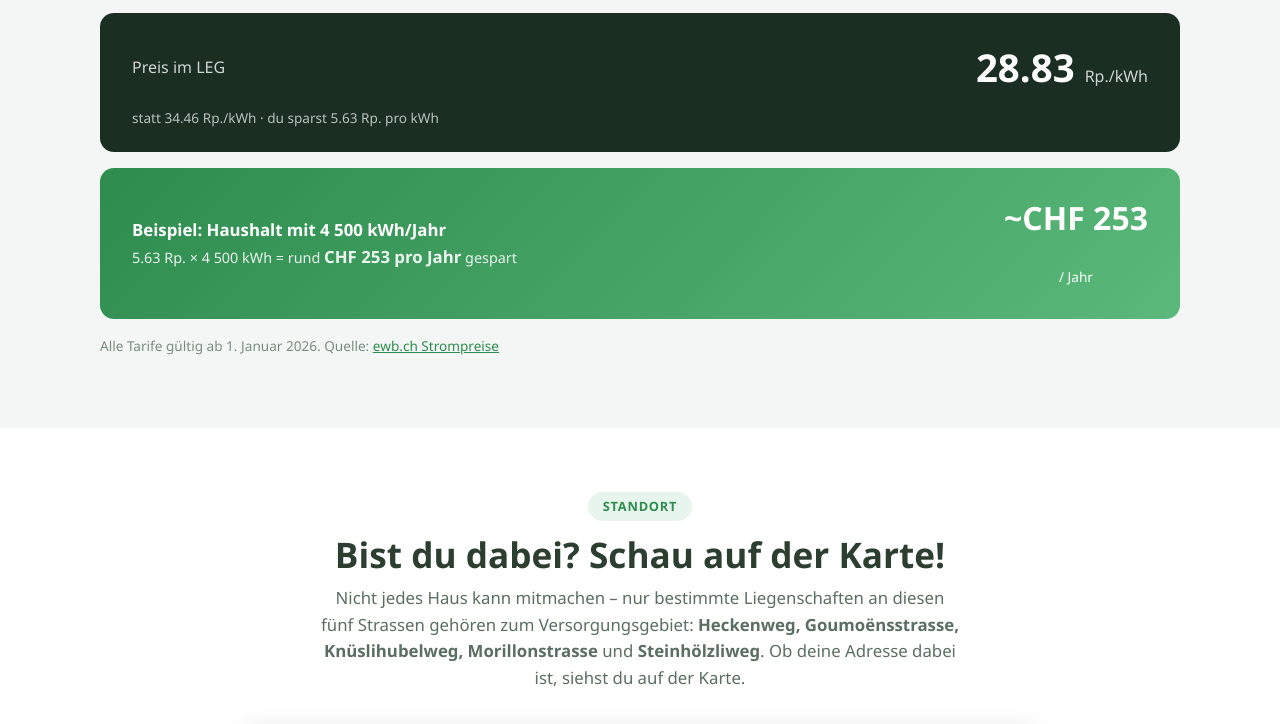
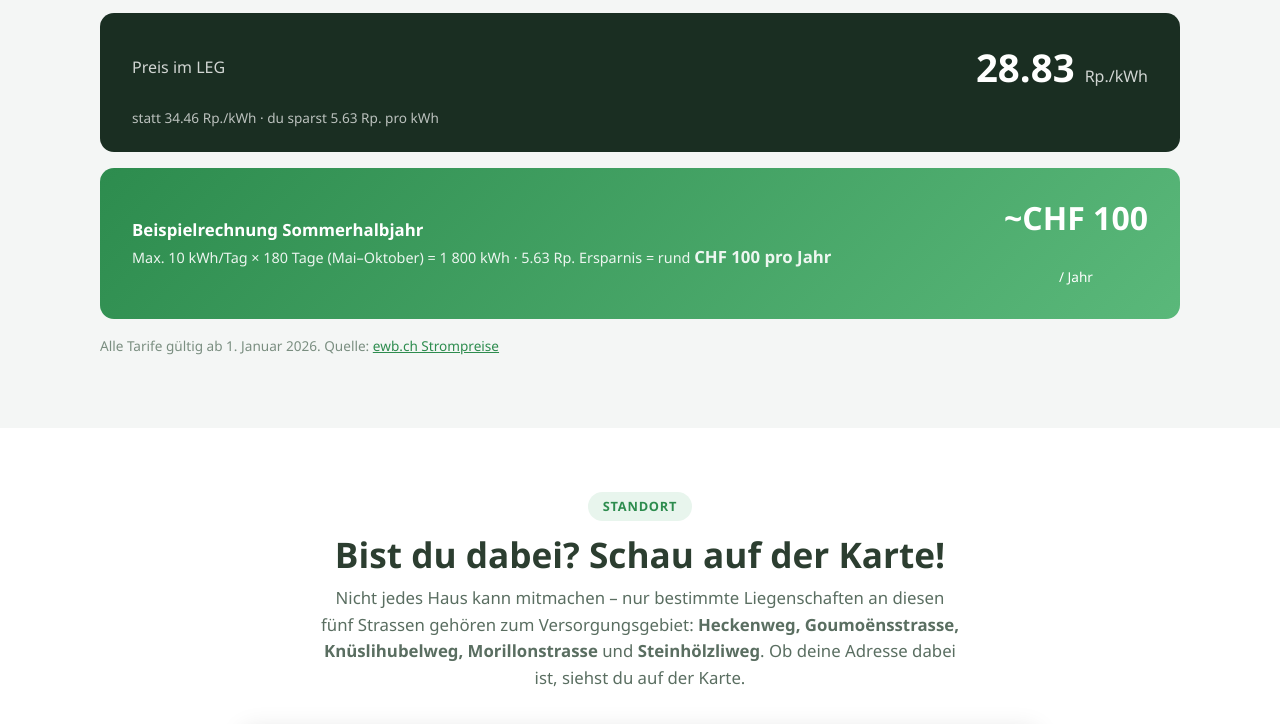
Before and after one commit to finklenburg-stack/leg-heckenweg, a plain HTML site: page index.html in a window 1280 px wide. Shown: the part 2704-3428 px from the top of the page. Drawn offline with Linux system fonts and the light colour scheme; grey boxes are pictures that could not be loaded.

Commit message:
Update savings example to summer 10kWh/day scenario

```diff
--- a/index.html
+++ b/index.html
@@ -203,10 +203,10 @@
 
     <div class="savings-box" style="margin-top: 1rem;">
       <div>
-        <strong>Beispiel: Haushalt mit 4 500 kWh/Jahr</strong><br>
-        <span>5.63 Rp. × 4 500 kWh = rund <strong>CHF 253 pro Jahr</strong> gespart</span>
+        <strong>Beispielrechnung Sommerhalbjahr</strong><br>
+        <span>Max. 10 kWh/Tag × 180 Tage (Mai–Oktober) = 1 800 kWh · 5.63 Rp. Ersparnis = rund <strong>CHF 100 pro Jahr</strong></span>
       </div>
-      <div class="savings-pct">~CHF 253<br><small style="font-size:.85rem;font-weight:400;">/ Jahr</small></div>
+      <div class="savings-pct">~CHF 100<br><small style="font-size:.85rem;font-weight:400;">/ Jahr</small></div>
     </div>
 
     <p style="margin-top:1rem; font-size:.85rem; color:#7a8e80;">
```
